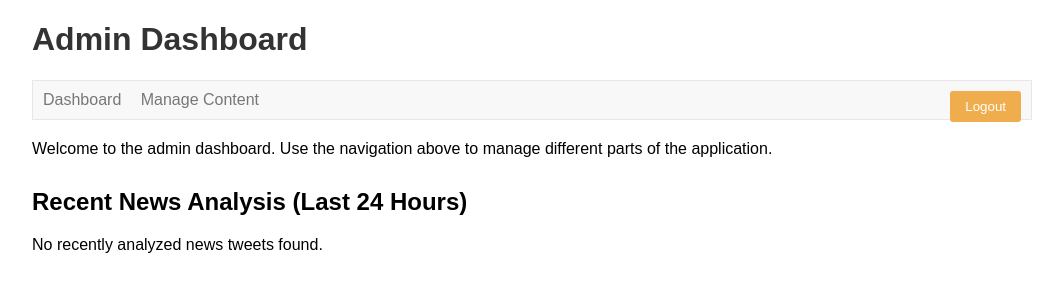
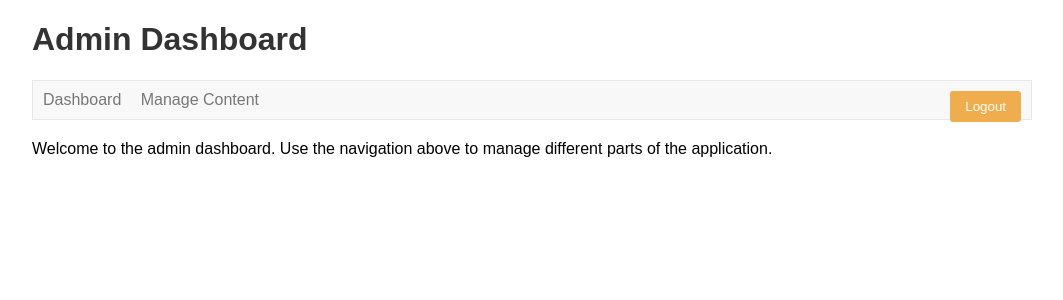
Before and after one commit to DITreneris/btcbuzzbot, a Flask app: template templates/admin_dashboard.html in a window 1280 px wide. Shown: the top 300 px of the page, without its empty margins (108-1171 px from the left). Run offline with Flask 2, Linux system fonts and the light colour scheme; the template is opened without the code that fills it, so the values that code supplies are empty; some libraries are stand-ins or nearby versions.

Commit message:
Revert "Feat: Display recent news analysis on admin dashboard"
This reverts commit 1e823a054a6d8156ee810a74640461b87aa81e4a.

```diff
--- a/templates/admin_dashboard.html
+++ b/templates/admin_dashboard.html
@@ -29,46 +29,6 @@
         </nav>
         <p>Welcome to the admin dashboard. Use the navigation above to manage different parts of the application.</p>
         <!-- Dashboard widgets or summaries can go here later -->
-
-        <!-- Recent News Analysis Section -->
-        <div class="content-section" style="margin-top: 30px;">
-            <h2>Recent News Analysis (Last 24 Hours)</h2>
-            {% if analyzed_news %}
-            <table style="table-layout: fixed; width: 100%;">
-                 <thead>
-                    <tr>
-                        <th style="width: 15%;">Tweet ID</th>
-                        <th style="width: 10%;">Significance</th>
-                        <th style="width: 10%;">Sentiment</th>
-                        <th style="width: 55%;">Summary</th>
-                        <th style="width: 10%;">Status</th>
-                    </tr>
-                </thead>
-                <tbody>
-                    {% for news_item in analyzed_news %}
-                    <tr>
-                        <td style="word-wrap: break-word;">
-                           <!-- Link to original tweet -->
-                           <a href="https://twitter.com/i/web/status/{{ news_item.original_tweet_id }}" target="_blank">{{ news_item.original_tweet_id }}</a>
-                        </td>
-                        {% if news_item.analysis and not news_item.analysis.get('error') %}
-                            <td>{{ news_item.analysis.significance }}</td>
-                            <td>{{ news_item.analysis.sentiment }}</td>
-                            <td>{{ news_item.analysis.summary }}</td>
-                            <td>Analyzed</td>
-                        {% else %}
-                            <td colspan="3" style="color: red; font-style: italic;">Error processing analysis</td>
-                            <td>{{ news_item.analysis.get('error', 'Unknown Error') }}</td>
-                        {% endif %}
-                    </tr>
-                    {% endfor %}
-                </tbody>
-            </table>
-             {% else %}
-            <p>No recently analyzed news tweets found.</p>
-            {% endif %}
-        </div>
-
     </div>
 </body>
 </html>
```
Also changed, not shown: src/app.py (+2 -45 lines).
